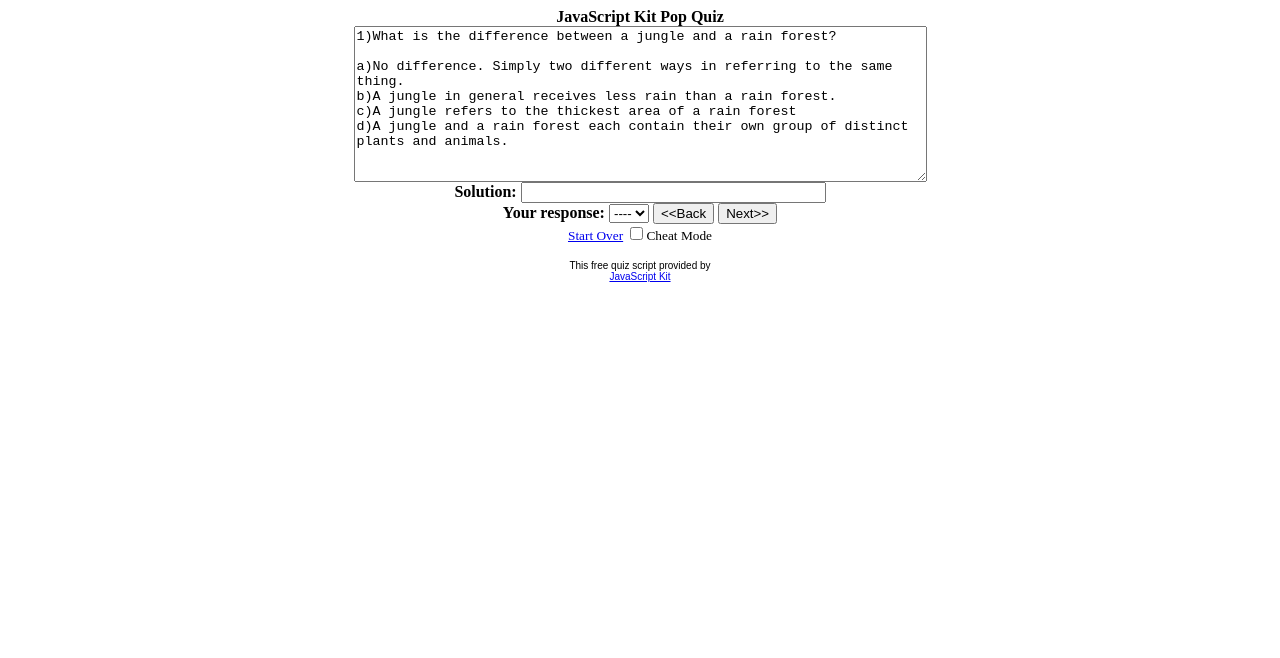
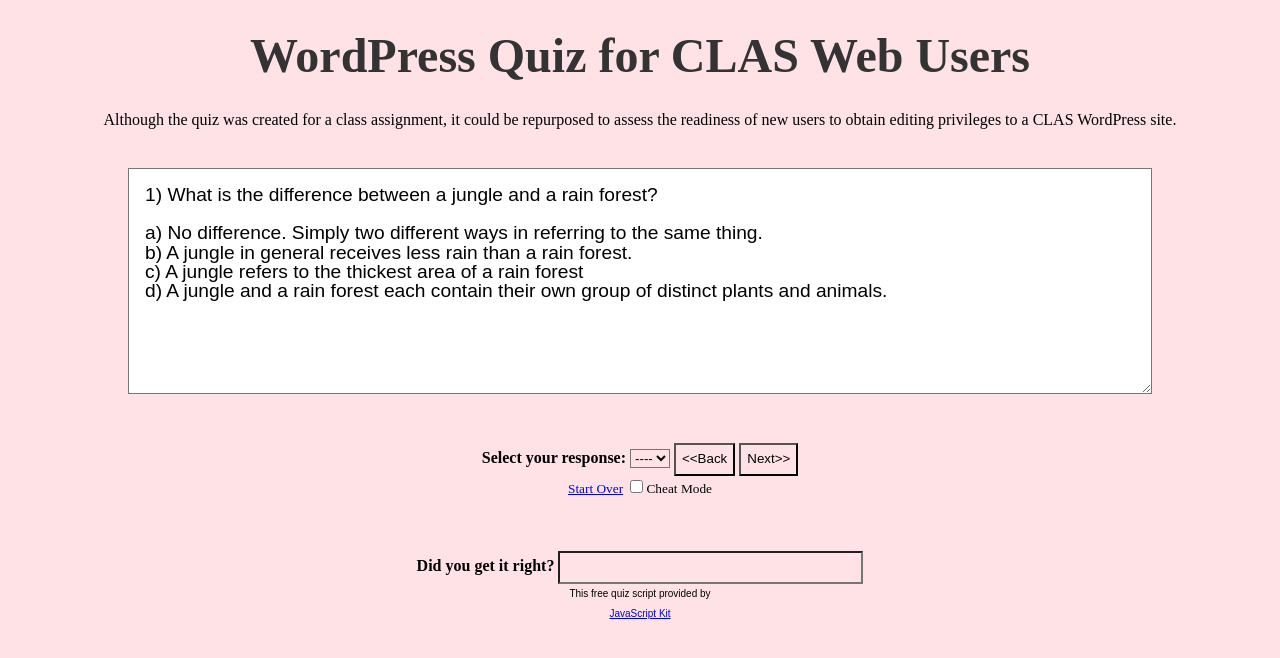
Before and after one commit to suziesisrael/Designing-Integrated-Media-Environments-I, a plain HTML site: page quiz/index.html in a window 1280 px wide. Drawn offline with Linux system fonts and the light colour scheme.

Commit message:
Update index.html

```diff
--- a/quiz/index.html
+++ b/quiz/index.html
@@ -1,5 +1,28 @@
 <html>
+<head>
+  <style>
+    * {
+      line-height: 2 !important;
+      background: #ffe2e6;
 
+    }
+    caption {
+    font-size: 3rem;
+    color: #333;
+    }
+
+    textarea {
+        display: block;
+        width: 80vw;
+        font-family: sans-serif;
+        font-size: 1.2rem;
+        padding: 1rem;
+        background: white;
+        line-height: 1 !important;
+    }
+
+  </style>
+</head>
 <body>
 
   <div align="left">
@@ -8,17 +31,17 @@
     <tr>
       <td width="50%"><form method="POST" name="instantquiz">
         <table border="0" width="100%" cellspacing="0" cellpadding="0">
-          <caption><strong>JavaScript Kit Pop Quiz</strong></caption>
+          <caption><strong>WordPress Quiz for CLAS Web Users</strong></caption>
+          <tr><td>
+            <p style="text-align: center">Although the quiz was created for a class assignment, it could be repurposed to assess the readiness of new users to obtain editing privileges to a CLAS WordPress site.<br><br></p>
+            </td>
+          </tr>
           <tr>
             <td width="100%"><div align="center"><center><p><textarea rows="10" name="thequestion"
             cols="69" wrap="virtual"></textarea></td>
           </tr>
           <tr align="center">
-            <td width="50%"><div align="center"><center><p><strong>Solution: </strong><input
-            type="text" name="thesolution" size="35"></td>
-          </tr>
-          <tr align="center">
-            <td width="100%"><div align="center"><center><p><strong>Your response:</strong> <select
+            <td width="100%"><br><div align="center"><center><p><strong>Select your response:</strong> <select
             name="theresponse" size="1" onChange="responses()">
               <option value="-----">----</option>
               <option value="a">a</option>
@@ -30,7 +53,13 @@
             value="Next&gt;&gt;" name="B2"
             onClick="if (whichone&lt;=total){whichone++;generatequestions()}"><br>
             <small><a href="#" onClick="whichone=1;generatequestions();return false">Start Over</a> </small><input
-            type="checkbox" name="cmode" value="ON"><small>Cheat Mode</small><p align="center"><font face="arial" size="-2">This free quiz script provided by</font><br> <font face="arial, helvetica" size="-2"><a href="http://javascriptkit.com">JavaScript Kit</a></font></p></td>
+            type="checkbox" name="cmode" value="ON"><small>Cheat Mode</small></td>
+          </tr>
+          <tr align="center">
+            <td width="50%"><br><div align="center"><center><p><strong>Did you get it right? </strong><input
+            type="text" name="thesolution" size="35"></td>
+          </tr>
+          <tr><td><p align="center"><font face="arial" size="-2">This free quiz script provided by</font><br> <font face="arial, helvetica" size="-2"><a href="http://javascriptkit.com">JavaScript Kit</a></font></p></td>
           </tr>
         </table>
       </form>
@@ -57,9 +86,9 @@
   if (!document.instantquiz.cmode.checked||whichone>=total+1||whichone<=0)
   document.instantquiz.thesolution.value=''
   if (whichone>=total+1)
-  tempmn.value="End of quiz"
+  tempmn.value="Congratulations for completing the quiz!"
   else{
-  tempmn.value=whichone+")"+question[whichone]+"\n\n"+"a)"+eval('choice'+whichone+'[1]')+"\n"+"b)"+eval('choice'+whichone+'[2]')+"\n"+"c)"+eval('choice'+whichone+'[3]')+"\n"+"d)"+eval('choice'+whichone+'[4]')
+  tempmn.value=whichone+") "+question[whichone]+"\n\n"+"a) "+eval('choice'+whichone+'[1]')+"\n"+"b) "+eval('choice'+whichone+'[2]')+"\n"+"c) "+eval('choice'+whichone+'[3]')+"\n"+"d) "+eval('choice'+whichone+'[4]')
   if (document.instantquiz.cmode.checked)
   document.instantquiz.thesolution.value=solution[whichone]
   }
@@ -75,6 +104,9 @@
   }
 
   generatequestions()
+
+
+
   </script>
 
 
```
